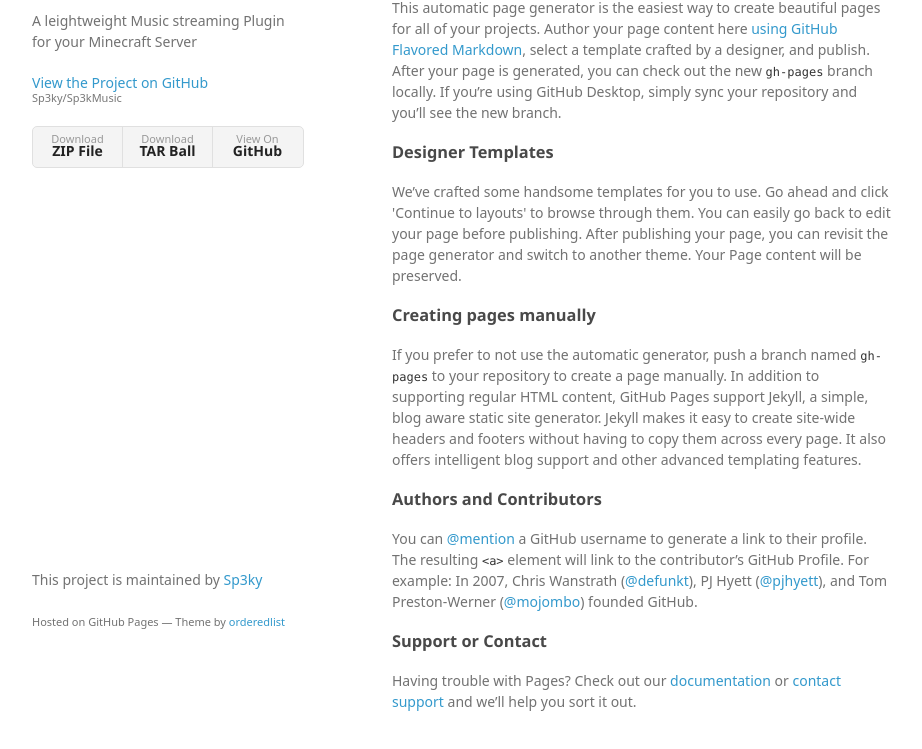
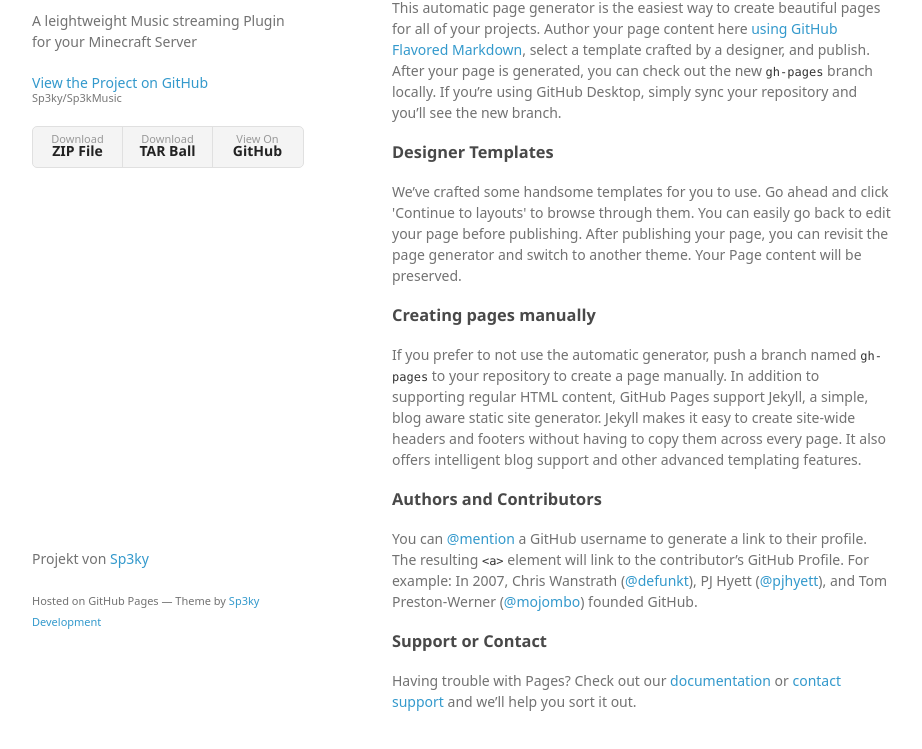
Before and after one commit to Sp3ky/Sp3kMusic, a plain HTML site: page index.html in a window 1280 px wide. Shown: the part 99-848 px from the top of the page, without its empty margins (178-1100 px from the left). Drawn offline with Linux system fonts and the light colour scheme; a web font is replaced by a local one.

Commit message:
Update index.html

```diff
--- a/index.html
+++ b/index.html
@@ -3,7 +3,7 @@
   <head>
     <meta charset="utf-8">
     <meta http-equiv="X-UA-Compatible" content="chrome=1">
-    <title>Sp3kmusic by Sp3ky</title>
+    <title>Sp3kMusic by Sp3ky</title>
 
     <link rel="stylesheet" href="stylesheets/styles.css">
     <link rel="stylesheet" href="stylesheets/github-light.css">
@@ -54,8 +54,8 @@
 <p>Having trouble with Pages? Check out our <a href="https://help.github.com/pages">documentation</a> or <a href="https://github.com/contact">contact support</a> and we’ll help you sort it out.</p>
       </section>
       <footer>
-        <p>This project is maintained by <a href="https://github.com/Sp3ky">Sp3ky</a></p>
-        <p><small>Hosted on GitHub Pages &mdash; Theme by <a href="https://github.com/orderedlist">orderedlist</a></small></p>
+        <p>Projekt von <a href="https://github.com/Sp3ky">Sp3ky</a></p>
+        <p><small>Hosted on GitHub Pages &mdash; Theme by <a href="https://sp3ky.de">Sp3ky Development</a></small></p>
       </footer>
     </div>
     <script src="javascripts/scale.fix.js"></script>
```
